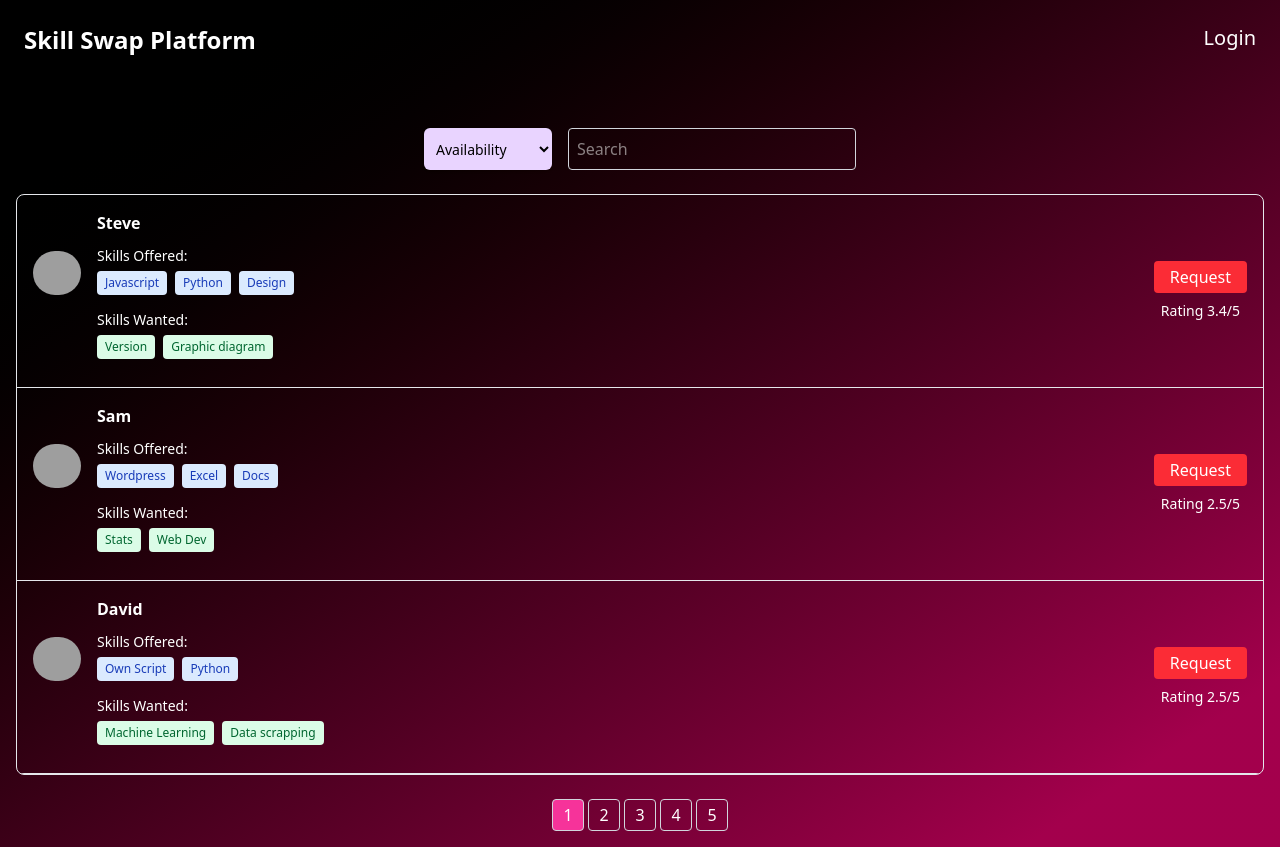
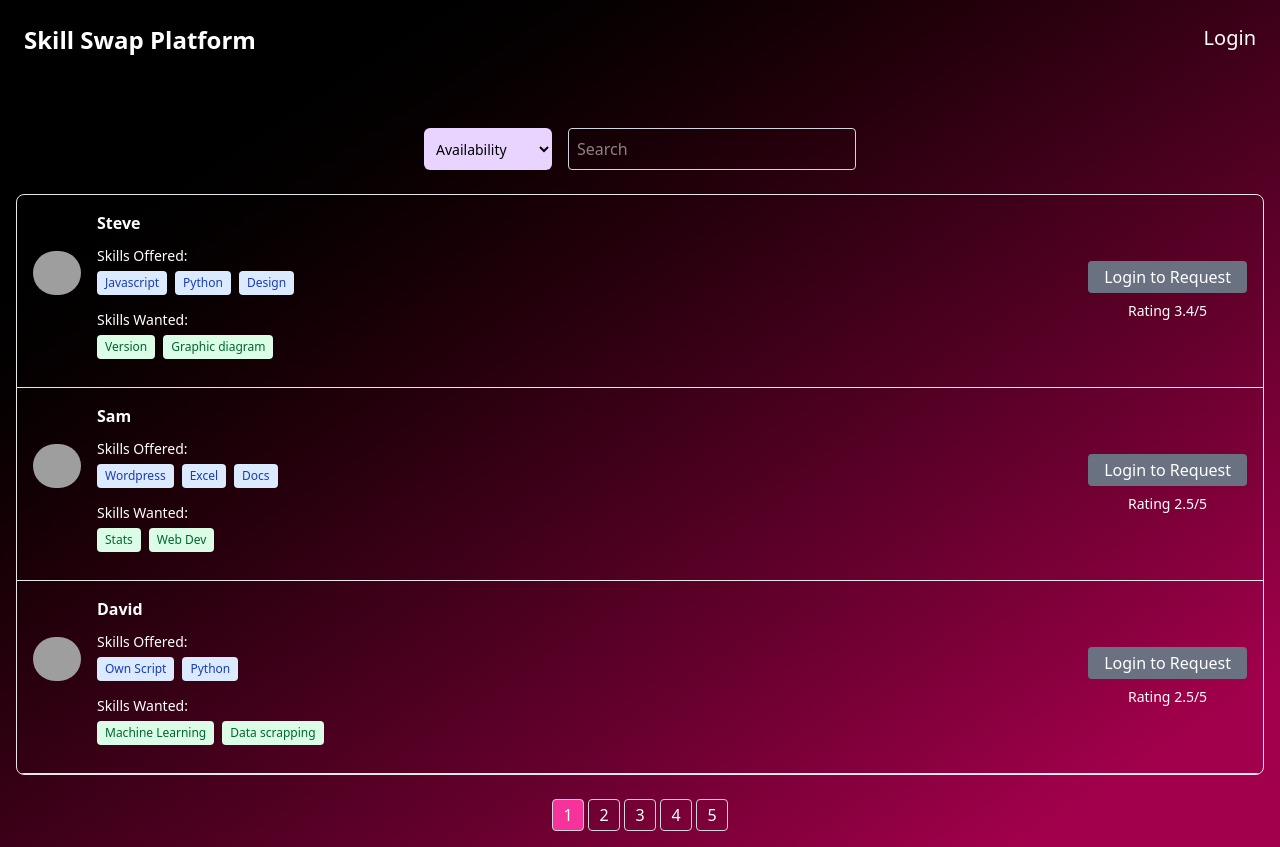
Before and after one commit to codex-yasxh/odoo25-shivam-aditya-anjishnu, a React (Vite) app in the folder SwapSkill/: page / in a window 1280 px wide. Built offline with nearby package versions, Linux system fonts and the light colour scheme; grey boxes are pictures that could not be loaded.

Commit message:
updates 11

```diff
--- a/SwapSkill/src/components/Mainpage.jsx
+++ b/SwapSkill/src/components/Mainpage.jsx
@@ -1,6 +1,7 @@
 import { useState } from 'react';
 import UserCard from './UserCards.jsx';
 import LoginPage from './login.jsx';
+import App from './buttom.jsx';
 
 const MainPage = () => {
   // Sample data - in a real app you would fetch this from an API
@@ -105,6 +106,10 @@ const MainPage = () => {
   const [showLogin, setShowLogin] = useState(false);
   const [isLoggedIn, setIsLoggedIn] = useState(false);
 
+  // State for showing user profile/request flow
+  const [showUserProfile, setShowUserProfile] = useState(false);
+  const [selectedUserData, setSelectedUserData] = useState(null);
+
   // Pagination calculations
   const indexOfLastUser = currentPage * usersPerPage;
   const indexOfFirstUser = indexOfLastUser - usersPerPage;
@@ -122,7 +127,34 @@ const MainPage = () => {
   // Handle logout
   const handleLogout = () => {
     setIsLoggedIn(false);
+    setShowUserProfile(false);
+    setSelectedUserData(null);
   };
+
+  // Handle request button click
+  const handleRequestClick = (userData) => {
+    if (isLoggedIn) {
+      setSelectedUserData(userData);
+      setShowUserProfile(true);
+    } else {
+      setShowLogin(true);
+    }
+  };
+
+
+
+  // If showing user profile, render the profile component
+  if (showUserProfile && selectedUserData) {
+    return (
+      <div className="w-full h-full">
+        <App userData={{
+          userSkillsOffered: selectedUserData.skillsOffered,
+          userSkillsWanted: selectedUserData.skillsWanted,
+          userName: selectedUserData.name
+        }} />
+      </div>
+    );
+  }
 
   return (
     <div className="w-full h-full mx-auto p-4 bg-gradient-to-br from-black from-10% to-pink-800 to-90%">
@@ -190,7 +222,12 @@ const MainPage = () => {
       {/* User Cards */}
       <div className="border text-white border-gray-200 rounded-lg overflow-hidden">
         {currentUsers.map((user, index) => (
-          <UserCard key={index} {...user} />
+          <UserCard
+            key={index}
+            {...user}
+            onRequestClick={() => handleRequestClick(user)}
+            isLoggedIn={isLoggedIn}
+          />
         ))}
       </div>
 
--- a/SwapSkill/src/components/UserCards.jsx
+++ b/SwapSkill/src/components/UserCards.jsx
@@ -1,5 +1,11 @@
 // components/UserCard.jsx
-const UserCard = ({ name, skillsOffered, skillsWanted, rating }) => {
+const UserCard = ({ name, skillsOffered, skillsWanted, rating, onRequestClick, isLoggedIn }) => {
+  const handleRequestClick = () => {
+    if (onRequestClick) {
+      onRequestClick();
+    }
+  };
+
   return (
     <div className="flex items-center p-4 border-b border-gray-200">
       <div className="mr-4">
@@ -31,8 +37,16 @@ const UserCard = ({ name, skillsOffered, skillsWanted, rating }) => {
         </div>
       </div>
       <div className="flex flex-col items-center">
-        <button className="mb-2 px-4 py-1 bg-red-500 text-white rounded duration-500 hover:bg-blue-600">
-          Request
+        <button
+          onClick={handleRequestClick}
+          className={`mb-2 px-4 py-1 text-white rounded duration-500 ${
+            isLoggedIn
+              ? 'bg-red-500 hover:bg-red-600'
+              : 'bg-gray-500 hover:bg-gray-600'
+          }`}
+          title={isLoggedIn ? 'Click to view profile and request skill swap' : 'Please login to request skill swap'}
+        >
+          {isLoggedIn ? 'Request' : 'Login to Request'}
         </button>
         <div className="text-sm ">
           <span>Rating {rating}/5</span>
--- a/SwapSkill/src/components/buttom.jsx
+++ b/SwapSkill/src/components/buttom.jsx
@@ -2,9 +2,13 @@ import React, { useState } from 'react';
 import SkillSwapPlatform from './userprofile';
 import SkillRequestForm from './skill';
 
-export default function App() {
+export default function App({ userData }) {
   const [currentScreen, setCurrentScreen] = useState('profile');
-  const [targetUserData, setTargetUserData] = useState(null);
+  const [targetUserData, setTargetUserData] = useState(userData || {
+    userSkillsOffered: ['JavaScript', 'React', 'Node.js'],
+    userSkillsWanted: ['Python', 'Machine Learning', 'Data Science'],
+    userName: 'Marc Demo'
+  });
 
   const handleRequestClick = (userData) => {
     setTargetUserData(userData);
@@ -19,7 +23,10 @@ export default function App() {
   return (
     <>
       {currentScreen === 'profile' && (
-        <SkillSwapPlatform onRequestClick={handleRequestClick} />
+        <SkillSwapPlatform
+          onRequestClick={handleRequestClick}
+          userData={targetUserData}
+        />
       )}
       {currentScreen === 'request' && (
         <SkillRequestForm
--- a/SwapSkill/src/components/userprofile.jsx
+++ b/SwapSkill/src/components/userprofile.jsx
@@ -1,16 +1,18 @@
 import React, { useState } from 'react';
 import { User } from 'lucide-react';
 
-export default function SkillSwapPlatform({ onRequestClick }) {
-  const skillsOffered = ['JavaScript', 'React', 'Node.js'];
-  const skillsWanted = ['Python', 'Machine Learning', 'Data Science'];
+export default function SkillSwapPlatform({ onRequestClick, userData }) {
+  // Use userData if provided, otherwise use default data
+  const skillsOffered = userData?.userSkillsOffered || ['JavaScript', 'React', 'Node.js'];
+  const skillsWanted = userData?.userSkillsWanted || ['Python', 'Machine Learning', 'Data Science'];
+  const userName = userData?.userName || 'Marc Demo';
 
   const handleRequestClick = () => {
     if (onRequestClick) {
       onRequestClick({
         userSkillsOffered: skillsOffered,
         userSkillsWanted: skillsWanted,
-        userName: 'Marc Demo'
+        userName: userName
       });
     }
   };
@@ -52,7 +54,7 @@ export default function SkillSwapPlatform({ onRequestClick }) {
 
               {/* Profile Name */}
               <div className="mb-16">
-                <h3 className="text-white text-4xl font-normal mb-4">Marc Demo</h3>
+                <h3 className="text-white text-4xl font-normal mb-4">{userName}</h3>
               </div>
 
               {/* Skills Offered */}
```
